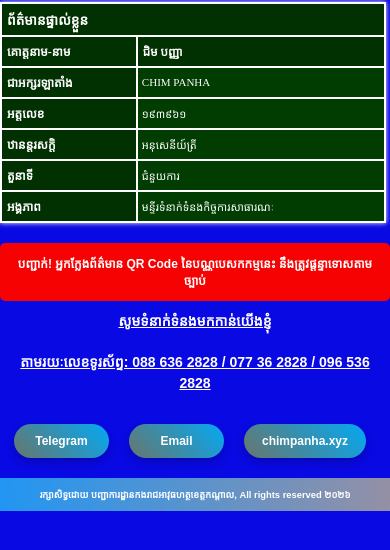
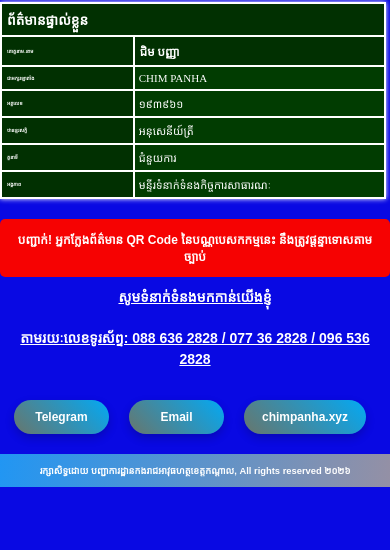
Before and after one commit to chimpanha236/Sample-Name-Card, a plain HTML site: page index.html in a window 390 px wide. Shown: the part 196-746 px from the top of the page. Drawn offline with Linux system fonts and the light colour scheme; a web font is replaced by a local one.

Commit message:
Update style.css

```diff
--- a/style.css
+++ b/style.css
@@ -298,7 +298,7 @@ body {
     }
 
     .table-1 th {
-        font-size: 12px;
+        font-size: 5px;
         padding: 6px 5px;
     }
 
```
